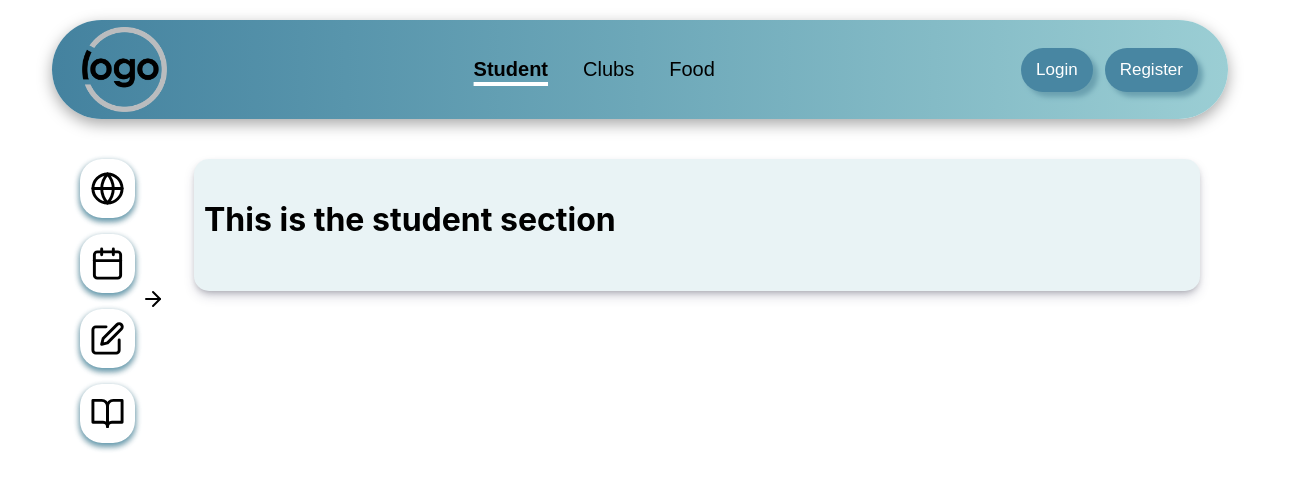
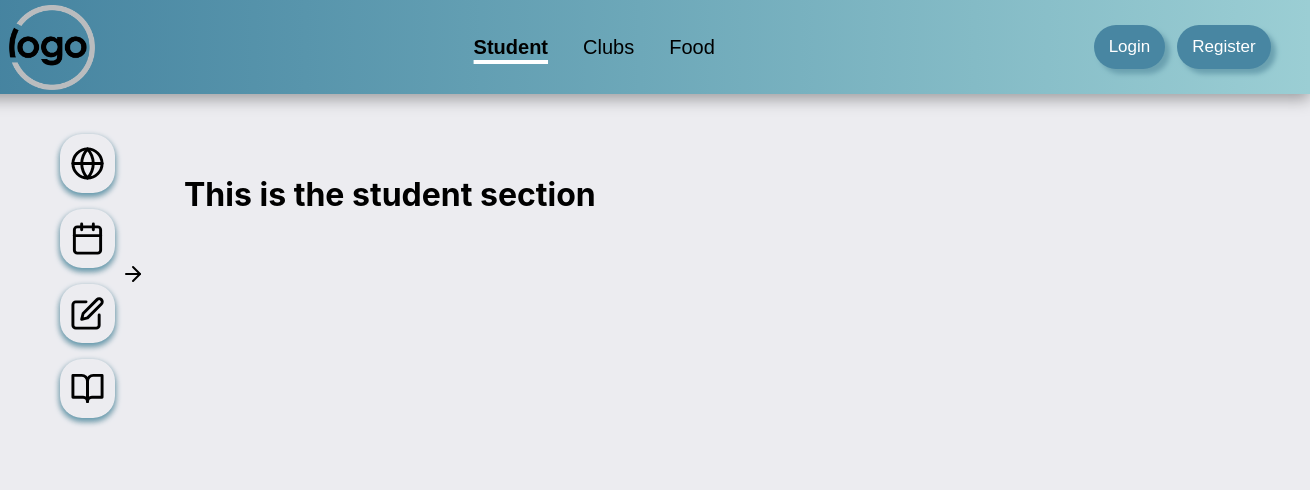
Before and after one commit to devashishdubal/insti_nitw, a React (Create React App) app: page / in a window 1280 px wide. Shown: the top 490 px of the page, 1310 px wide, since content can reach past the window. Built offline with nearby package versions, Linux system fonts and the light colour scheme; a web font is replaced by a local one.

Commit message:
Change styling

```diff
--- a/src/components/sidebar/sidebar.css
+++ b/src/components/sidebar/sidebar.css
@@ -1,4 +1,5 @@
 .sidebar {
+  /* background-color: white; */
   width: max-content;
   display: flex;
   gap: 16px;
@@ -45,9 +46,12 @@ span {
 }
 
 @keyframes shake {
-  0%, 100% {
+
+  0%,
+  100% {
     transform: translateX(0);
   }
+
   50% {
     transform: translateX(-4px);
   }
--- a/src/components/topbar/Topbar.css
+++ b/src/components/topbar/Topbar.css
@@ -1,13 +1,16 @@
 .navBar {
-    width: 90%;
-    border-radius: 60px;
+    width: 100%;
+    /* border-radius: 60px; */
     display: flex;
     flex-direction: row;
-    justify-content: space-between;
+    justify-content: space-around;
+    gap: 360px;
+    /* position: sticky; */
+    /* top: 0; */
     align-items: center;
     padding: 12px 30px;
     background-image: linear-gradient(to right, #44829f, #5895ac, #6da8b9, #84bbc6, #9bced4);
-    height: 75px;
+    height: 70px;
     box-shadow: rgba(0, 0, 0, 0.35) 0px 5px 15px;
 }
 
--- a/src/pages/Home.css
+++ b/src/pages/Home.css
@@ -1,11 +1,11 @@
 @import url('https://fonts.googleapis.com/css2?family=ABeeZee:ital@0;1&display=swap');
 
 html {
-    background-color: #ffffff;
+    background-color: #ECECF0;
 }
 
 body {
-    padding: 20px 20px;
+    /* padding: 20px 20px; */
 }
 
 .full_app {
@@ -28,6 +28,9 @@ body {
 }
 
 .side {
+    position: sticky;
+    top: 50px;
+    /* background-color: white; */
     display: flex;
     align-items: center;
     gap: 10px;
@@ -35,9 +38,9 @@ body {
 }
 
 .center {
-    box-shadow: rgba(50, 50, 93, 0.25) 0px 6px 12px -2px, rgba(0, 0, 0, 0.3) 0px 3px 7px -3px;
+    /* box-shadow: rgba(50, 50, 93, 0.25) 0px 6px 12px -2px, rgba(0, 0, 0, 0.3) 0px 3px 7px -3px; */
     padding: 20px 10px 30px 10px;
-    background-color: #7cb4c12a;
+    /* background-color: white; */
     border-radius: 15px;
     flex: 1;
 }
```
Lines whose indentation alone changed are shown as unchanged.
